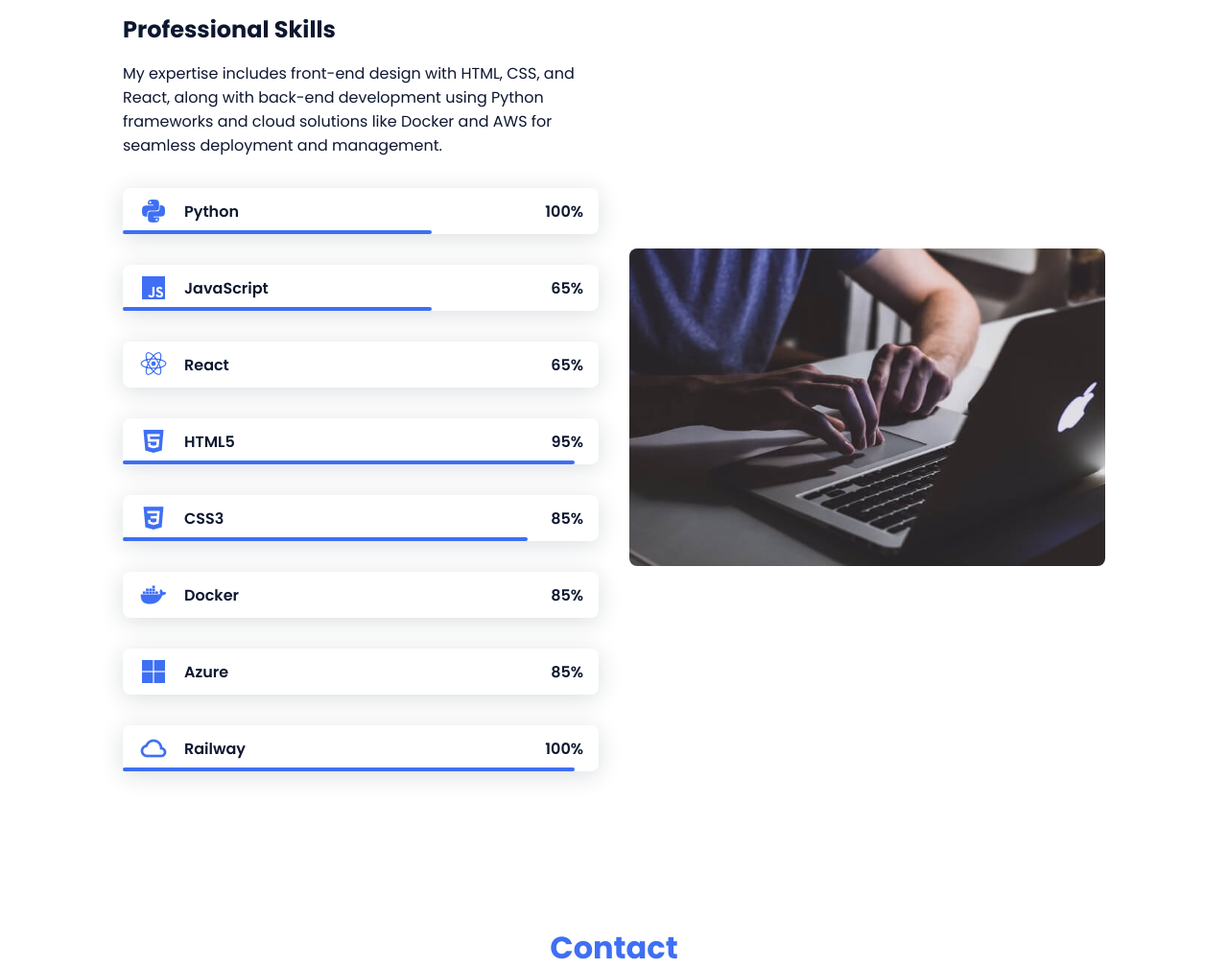
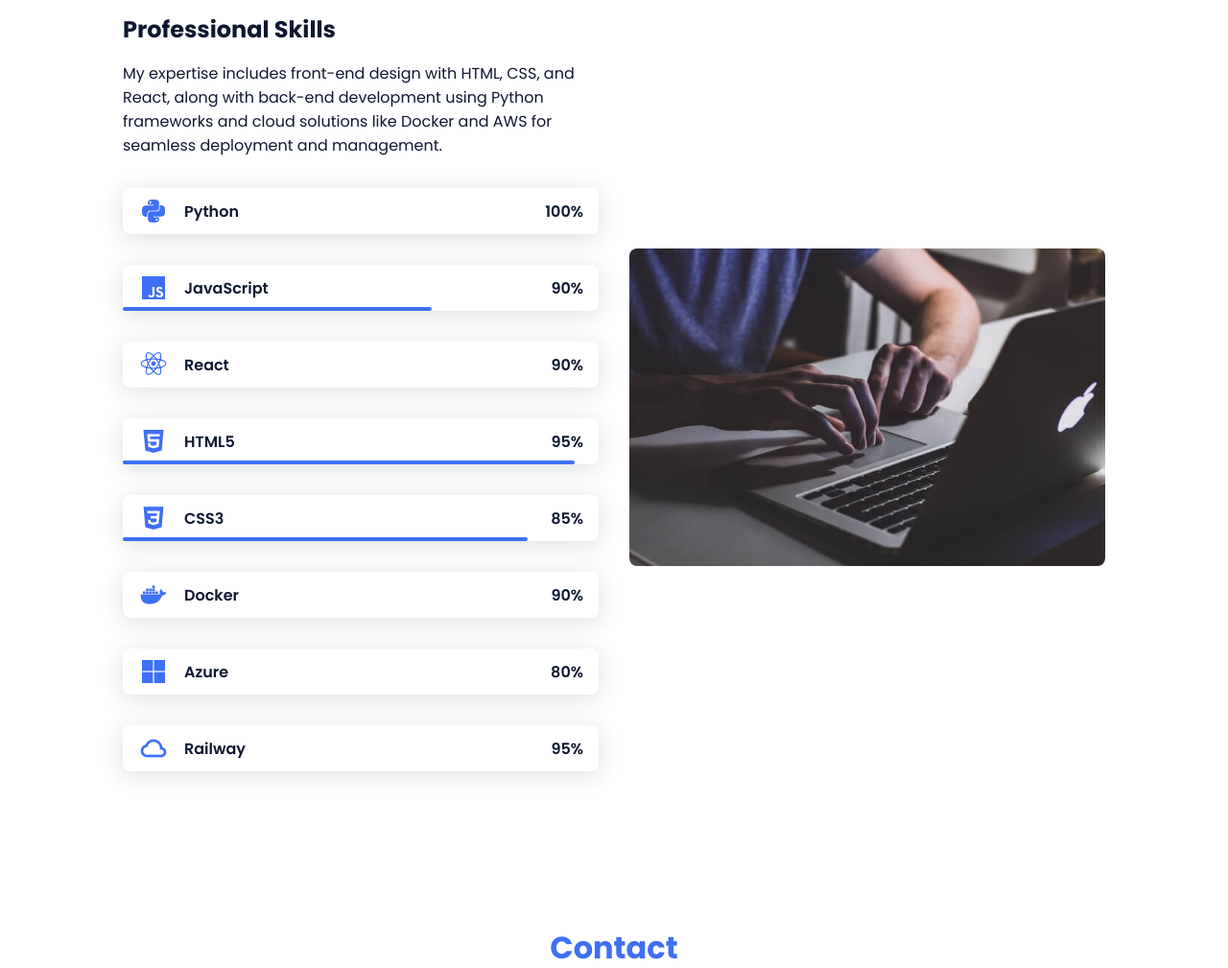
Before and after one commit to eyalyehiely/portfolio, a Flask app: page / in a window 1280 px wide. Shown: the part 1510-2519 px from the top of the page at 96% size. Run offline with Flask 3, Linux system fonts and the light colour scheme.

Commit message:
change skills level

```diff
--- a/templates/index.html
+++ b/templates/index.html
@@ -95,7 +95,7 @@
                             <i class='bx bxl-python skills__icon'></i>
                             <span class="skills__name">Python</span>
                         </div>
-                        <div class="skills__bar skills__js"></div>
+                        <div class="skills__bar skills__python"></div>
                         <div>
                             <span class="skills__percentage">100%</span>
                         </div>
@@ -108,7 +108,7 @@
                         </div>
                         <div class="skills__bar skills__js"></div>
                         <div>
-                            <span class="skills__percentage">65%</span>
+                            <span class="skills__percentage">90%</span>
                         </div>
                     </div>
 
@@ -119,7 +119,7 @@
                         </div>
                         <div class="skills__bar skills__react"></div>
                         <div>
-                            <span class="skills__percentage">65%</span>
+                            <span class="skills__percentage">90%</span>
                         </div>
                     </div>
 
@@ -152,7 +152,7 @@
                         </div>
                         <div class="skills__bar skills__docker"></div>
                         <div>
-                            <span class="skills__percentage">85%</span>
+                            <span class="skills__percentage">90%</span>
                         </div>
                     </div>
 
@@ -163,7 +163,7 @@
                         </div>
                         <div class="skills__bar skills__azure"></div>
                         <div>
-                            <span class="skills__percentage">85%</span>
+                            <span class="skills__percentage">80%</span>
                         </div>
                     </div>
 
@@ -172,9 +172,9 @@
                             <i class='bx bx-cloud skills__icon'></i>
                             <span class="skills__name">Railway</span>
                         </div>
-                        <div class="skills__bar skills__html"></div>
+                        <div class="skills__bar skills__railway"></div>
                         <div>
-                            <span class="skills__percentage">100%</span>
+                            <span class="skills__percentage">95%</span>
                         </div>
                     </div>
                 </div>
```
Also changed, not shown: static/scss/styles.scss (+28 -5 lines).
